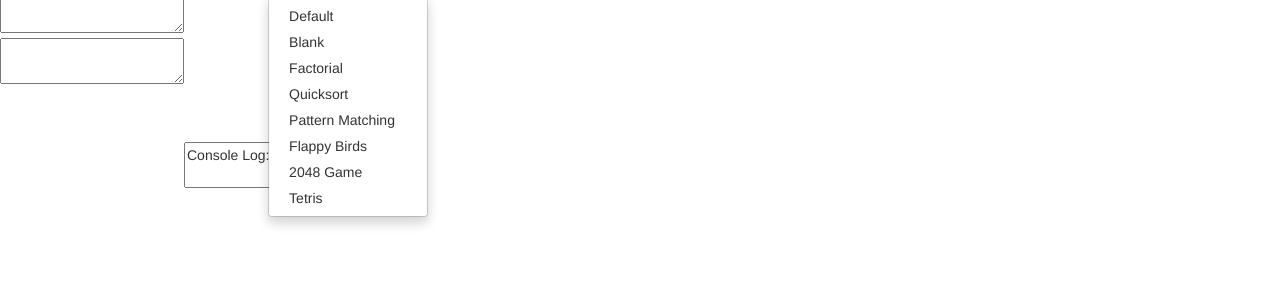
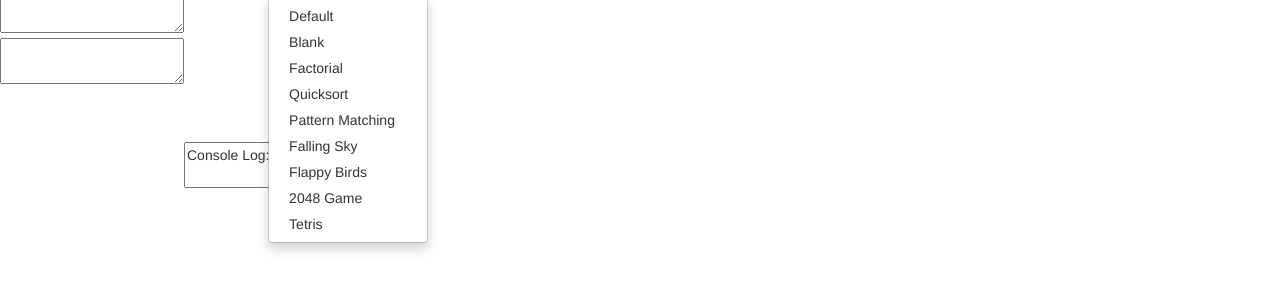
Before and after one commit to racketscript/racketscript-playground, a website: page static/index.html in a window 1280 px wide. Both pictures are taken after a click on the button "Examples". Shown: the part 53-344 px from the top of the page. Drawn offline with nearby package versions, Linux system fonts and the light colour scheme.

Commit message:
Add falling sky example

```diff
--- a/static/index.html
+++ b/static/index.html
@@ -66,6 +66,7 @@
 	      <li><a href="#example/factorial">Factorial</a></li>
 	      <li><a href="#example/quicksort">Quicksort</a></li>
 	      <li><a href="#example/pattern-matching">Pattern Matching</a></li>
+	      <li><a href="#example/falling-sky">Falling Sky</a></li>
 	      <li><a href="#example/flappy-birds">Flappy Birds</a></li>
 	      <li><a href="#example/2048-game">2048 Game</a></li>
 	      <li><a href="#example/tetris">Tetris</a></li>
```
Also changed, not shown: 2 other files.
